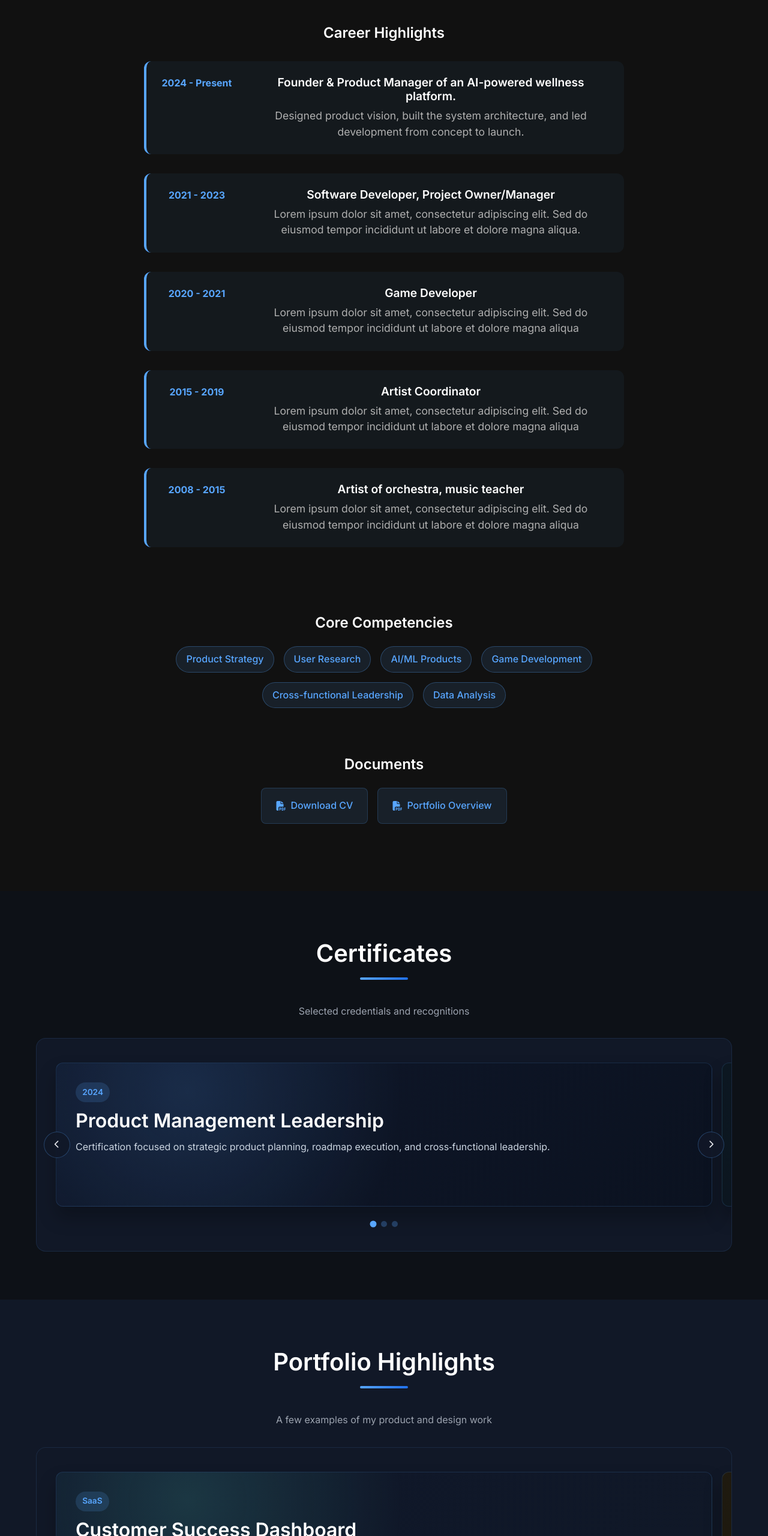
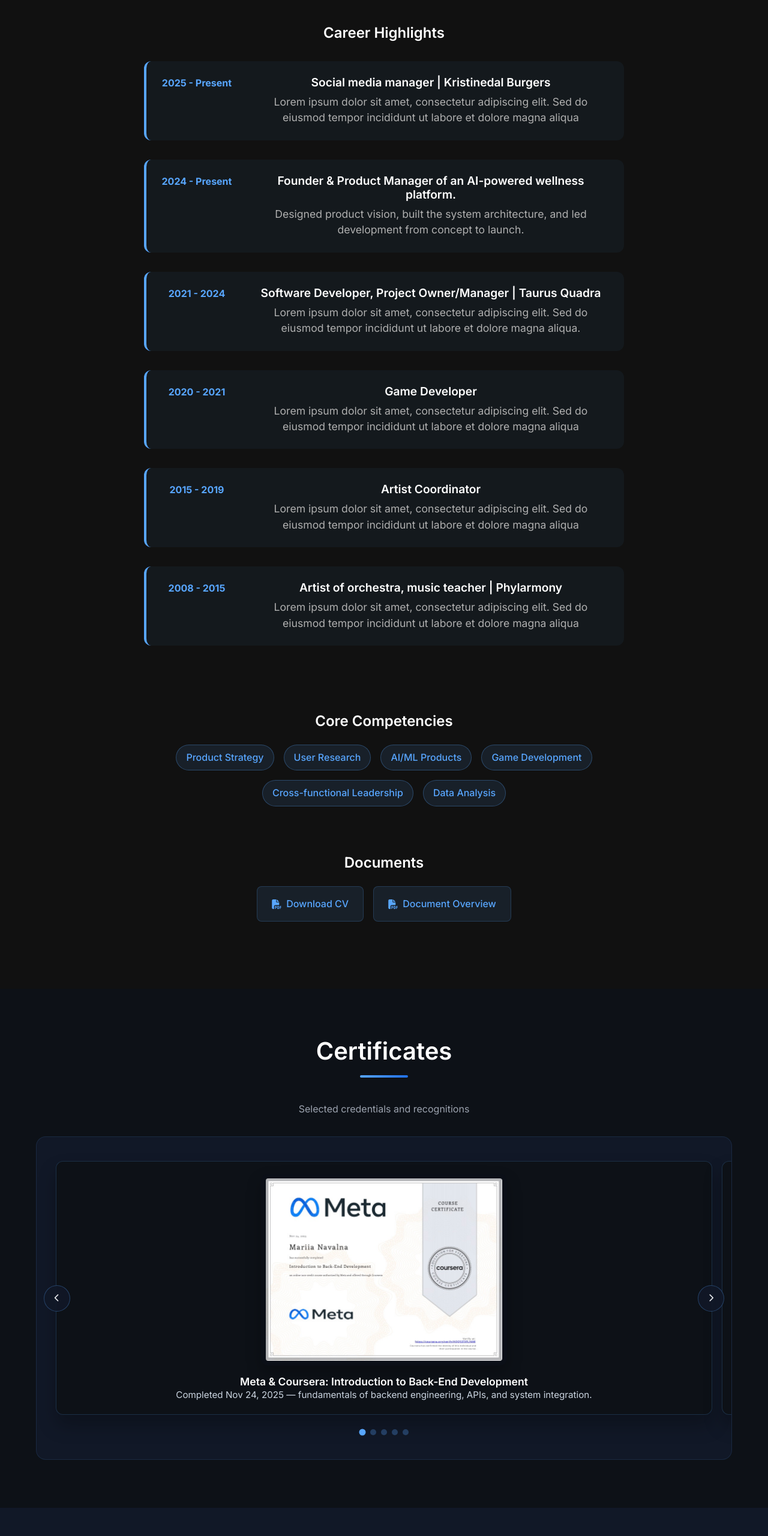
Before and after one commit to MariaGameDev/MariaGameDev.github.io, a plain HTML site: page index.html in a window 1280 px wide. Shown: the part 1320-3880 px from the top of the page at 60% size. Drawn offline with Linux system fonts and the light colour scheme.

Commit message:
added certificates carousel

```diff
--- a/css/style.css
+++ b/css/style.css
@@ -900,6 +900,42 @@ section {
     gap: 0.75rem;
 }
 
+.carousel-media.image-card {
+    padding: 1.25rem;
+    overflow: hidden;
+    background: #0d1117;
+    border: 1px solid rgba(88, 166, 255, 0.2);
+    gap: 1rem;
+    align-items: center;
+    text-align: center;
+}
+
+.carousel-media.image-card img {
+    display: block;
+    max-width: 100%;
+    max-height: 320px;
+    height: auto;
+    margin: 0 auto;
+    object-fit: contain;
+    border-radius: 12px;
+    box-shadow: 0 12px 24px rgba(0,0,0,0.25);
+    background: #0b0f17;
+    padding: 0.5rem;
+}
+
+.image-caption h3 {
+    color: #ffffff;
+    margin: 0 0 0.35rem 0;
+    font-size: 1.1rem;
+}
+
+.image-caption p {
+    color: #cbd5e1;
+    margin: 0;
+    line-height: 1.5;
+    font-size: 0.95rem;
+}
+
 .carousel-media h3 {
     color: #ffffff;
     margin: 0;
--- a/index.html
+++ b/index.html
@@ -112,23 +112,32 @@ Now I combine both worlds to build thoughtful, human-centered products.
                     </p>
                     </p>
 
-                    <!-- Timeline -->
+
                     <div class="timeline">
                         <h3>Career Highlights</h3>
                         <!-- timeline 1 -->
                         <div class="timeline-item">
-                            <div class="timeline-year">2024 - Present</div>
+                            <div class="timeline-year">2025 - Present</div>
                             <div class="timeline-content">
-                                <h4>Founder & Product Manager of an AI-powered wellness platform.</h4>
-                                <p>Designed product vision,
-                                    built the system architecture, and led development from concept to launch.</p>
+                                <h4>Social media manager | Kristinedal Burgers</h4>
+                                <p>Lorem ipsum dolor sit amet, consectetur adipiscing elit. Sed do eiusmod tempor incididunt ut labore et dolore magna aliqua</p>
                             </div>
                         </div>
+  <!-- timeline 1 -->
+  <div class="timeline-item">
+    <div class="timeline-year">2024 - Present</div>
+    <div class="timeline-content">
+        <h4>Founder & Product Manager of an AI-powered wellness platform.</h4>
+        <p>Designed product vision,
+            built the system architecture, and led development from concept to launch.</p>
+    </div>
+</div>
+
                         <!-- timeline 2 -->
                         <div class="timeline-item">
-                            <div class="timeline-year">2021 - 2023</div>
+                            <div class="timeline-year">2021 - 2024</div>
                             <div class="timeline-content">
-                                <h4>Software Developer, Project Owner/Manager</h4>
+                                <h4>Software Developer, Project Owner/Manager | Taurus Quadra</h4>
                                 <p>Lorem ipsum dolor sit amet, consectetur adipiscing elit. Sed do eiusmod tempor incididunt ut labore et dolore magna aliqua.</p>
                             </div>
                         </div>
@@ -152,7 +161,7 @@ Now I combine both worlds to build thoughtful, human-centered products.
                         <div class="timeline-item">
                             <div class="timeline-year">2008 - 2015</div>
                             <div class="timeline-content">
-                                <h4>Artist of orchestra, music teacher</h4>
+                                <h4>Artist of orchestra, music teacher | Phylarmony</h4>
                                 <p>Lorem ipsum dolor sit amet, consectetur adipiscing elit. Sed do eiusmod tempor incididunt ut labore et dolore magna aliqua</p>
                             </div>
                         </div>
@@ -178,7 +187,7 @@ Now I combine both worlds to build thoughtful, human-centered products.
                                 <i class="fas fa-file-pdf"></i> Download CV
                             </a>
                             <a href="documents/portfolio.pdf" class="document-link" download>
-                                <i class="fas fa-file-pdf"></i> Portfolio Overview
+                                <i class="fas fa-file-pdf"></i> Document Overview
                             </a>
                         </div>
                     </div>
@@ -201,29 +210,57 @@ Now I combine both worlds to build thoughtful, human-centered products.
                 </button>
 
                 <div class="carousel-track">
+                    <!-- 1 -->
                     <article class="carousel-slide">
-                        <div class="carousel-media gradient-1">
-                            <span class="badge">2024</span>
-                            <h3>Product Management Leadership</h3>
-                            <p>Certification focused on strategic product planning, roadmap execution, and cross‑functional leadership.</p>
+                        <div class="carousel-media image-card">
+                            <img src="images/Coursera-meta-backend.jpg" alt="Meta & Coursera Certificate - Introduction to Back-End Development">
+                            <div class="image-caption">
+                                <h3>Meta & Coursera: Introduction to Back-End Development</h3>
+                                <p>Completed Nov 24, 2025 — fundamentals of backend engineering, APIs, and system integration.</p>
+                            </div>
                         </div>
                     </article>
 
                     <article class="carousel-slide">
-                        <div class="carousel-media gradient-2">
-                            <span class="badge">2023</span>
-                            <h3>AI/ML for Product Managers</h3>
-                            <p>Hands-on coursework covering model lifecycle, experimentation, and responsible AI practices.</p>
+                        <div class="carousel-media image-card">
+                            <img src="images/Coursera-meta-backend.jpg" alt="Meta & Coursera Certificate - Introduction to Back-End Development">
+                            <div class="image-caption">
+                                <h3>Meta & Coursera: Introduction to Back-End Development</h3>
+                                <p>Completed Nov 24, 2025 — fundamentals of backend engineering, APIs, and system integration.</p>
+                            </div>
                         </div>
                     </article>
 
                     <article class="carousel-slide">
-                        <div class="carousel-media gradient-3">
-                            <span class="badge">2022</span>
-                            <h3>UX Research & Service Design</h3>
-                            <p>Deep dive into user research, JTBD, prototyping, and iterative testing for SaaS products.</p>
+                        <div class="carousel-media image-card">
+                            <img src="images/Coursera-meta-backend.jpg" alt="Meta & Coursera Certificate - Introduction to Back-End Development">
+                            <div class="image-caption">
+                                <h3>Google & Coursera: Lorem ipsum</h3>
+                                <p>Completed Nov 00, 0000 — Lorem ipsum dolor sit amet consectetur, adipisicing elit.</p>
+                            </div>
                         </div>
                     </article>
+
+                    <article class="carousel-slide">
+                        <div class="carousel-media image-card">
+                            <img src="images/Coursera-meta-backend.jpg" alt="Meta & Coursera Certificate - Introduction to Back-End Development">
+                            <div class="image-caption">
+                                <h3>Michigan Univercsity & Coursera: Game Development</h3>
+                                <p>Completed Nov 00, 0000 — Lorem ipsum dolor sit amet consectetur, adipisicing elit.</p>
+                            </div>
+                        </div>
+                    </article>
+
+                    <article class="carousel-slide">
+                        <div class="carousel-media image-card">
+                            <img src="images/Coursera-meta-backend.jpg" alt="Meta & Coursera Certificate - Introduction to Back-End Development">
+                            <div class="image-caption">
+                                <h3>Michigan Univercsity & Coursera: Game Development</h3>
+                                <p>Completed Nov 00, 0000 — Lorem ipsum dolor sit amet consectetur, adipisicing elit.</p>
+                            </div>
+                        </div>
+                    </article>
+
                 </div>
 
                 <button class="carousel-control next" aria-label="Next certificate">
```
Also changed, not shown: images/Coursera-meta-backend.jpg (added).
